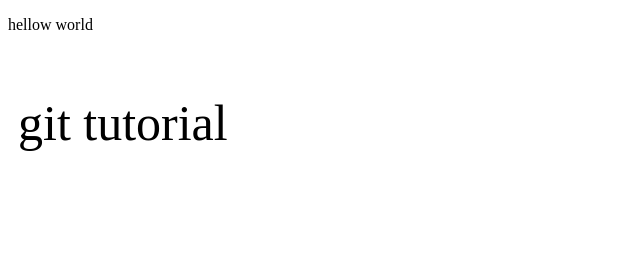
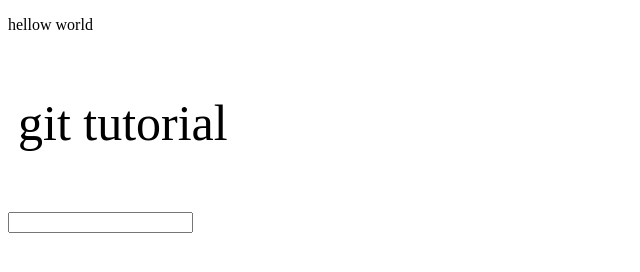
Before and after one commit to kvillarojo/git-tutorial, a plain HTML site: page index.html in a window 1280 px wide. Shown: the whole page, without its empty margins (0-640 px from the left). Drawn offline with Linux system fonts and the light colour scheme.

Commit message:
input text-field

```diff
--- a/index.html
+++ b/index.html
@@ -9,5 +9,8 @@
 <body>
     <p>hellow world</p>
     <p class="test">git tutorial</p>
+
+
+    <input type="text" name="Text-Field" id="">
 </body>
 </html>
```
